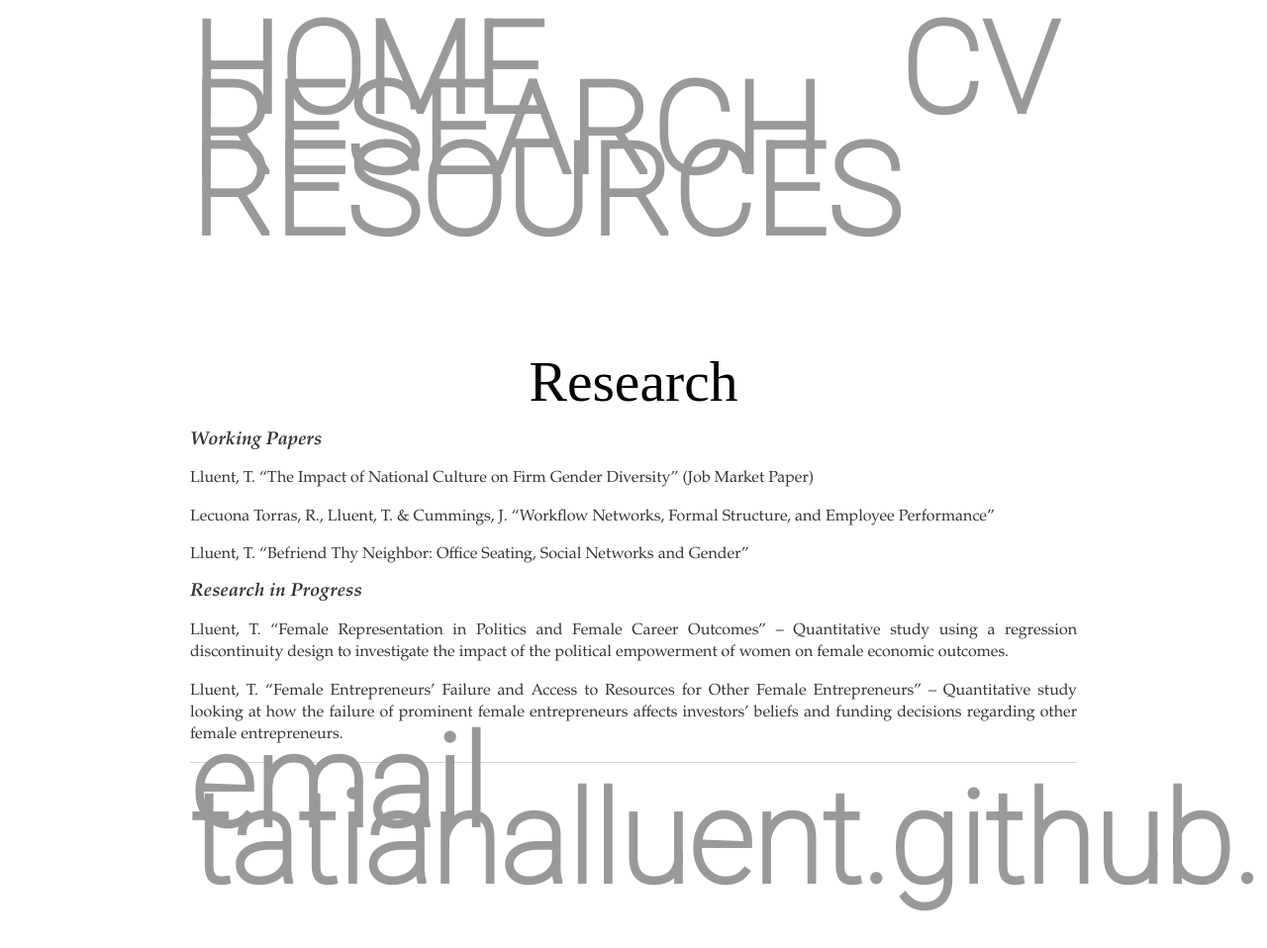
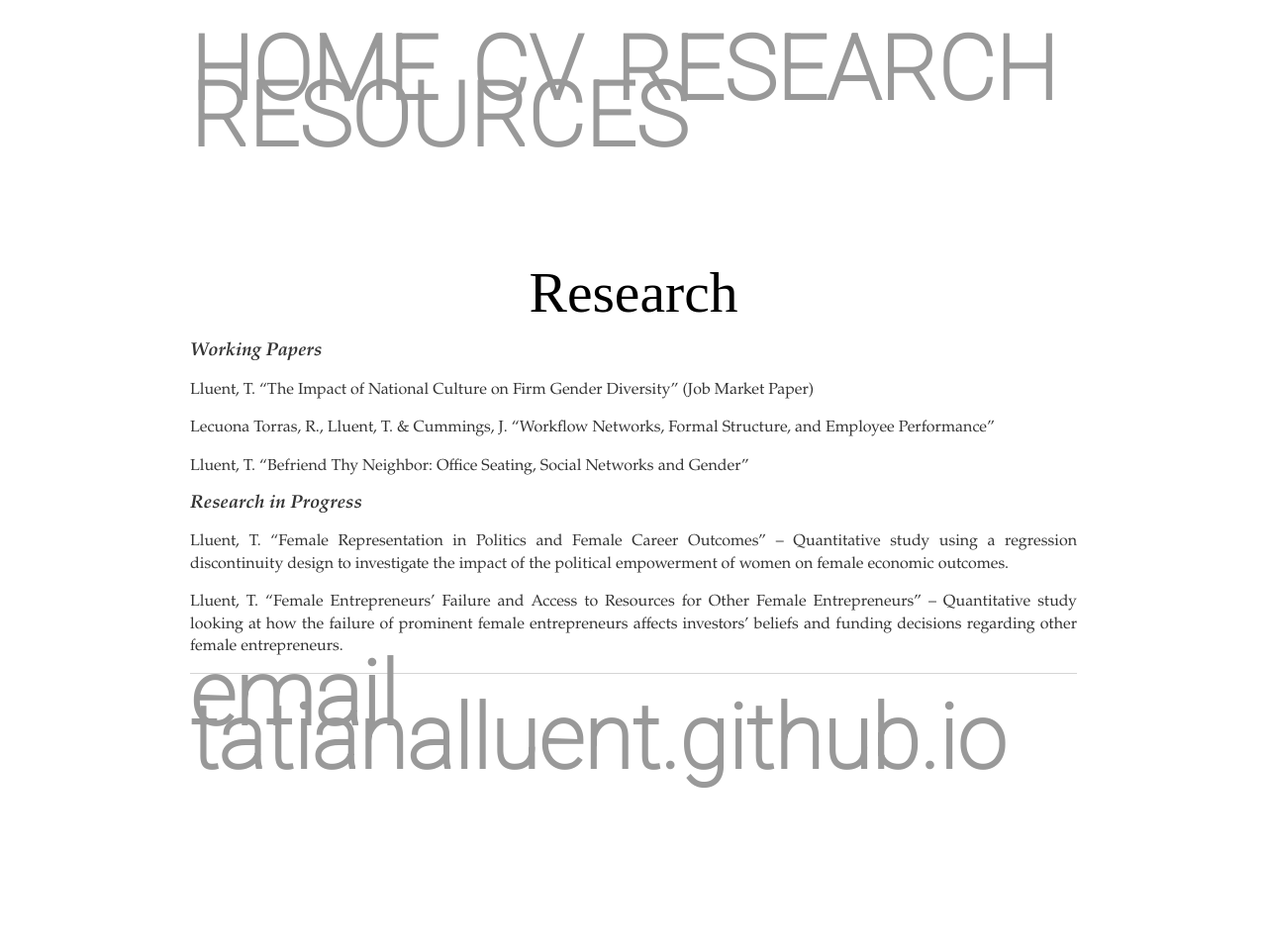
Before and after one commit to tatianalluent/tatianalluent.github.io, a Jekyll site: the page built from research/index.html, in a window 1280 px wide. Shown: the whole page at 99% size. Built offline with Jekyll 4.4.1, drawn with Linux system fonts in a browser that asks for light colours; after the commit the page ends 900 px from its top, so only the background shows below that.

Commit message:
10 to 7vw

```diff
--- a/css/main.css
+++ b/css/main.css
@@ -11,7 +11,7 @@ nav ul, footer ul {
 nav ul li, footer ul li {
     display: inline;
     margin-right: 20px;
-    font-size: 10vw;
+    font-size: 7vw;
 }
 @media only screen and (min-width: 768px) {
 .sf-menu > li > a {
```
